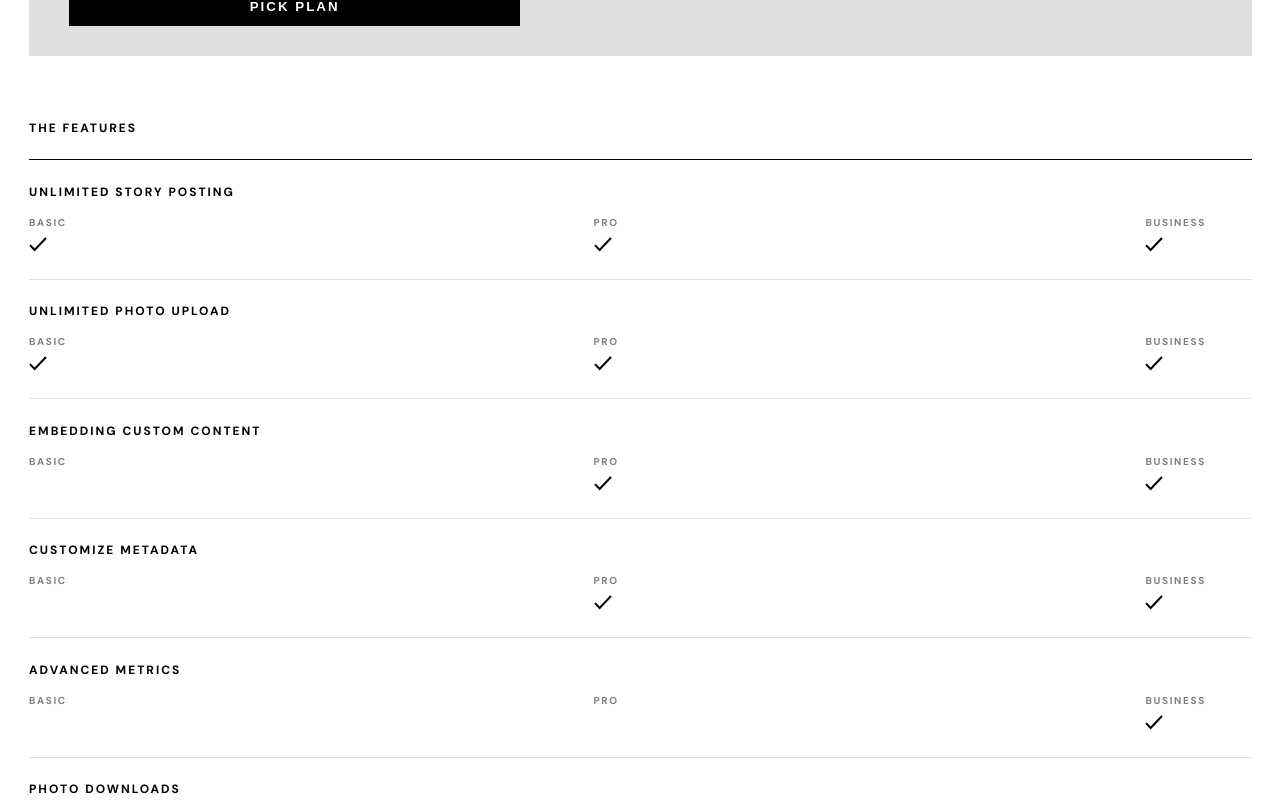
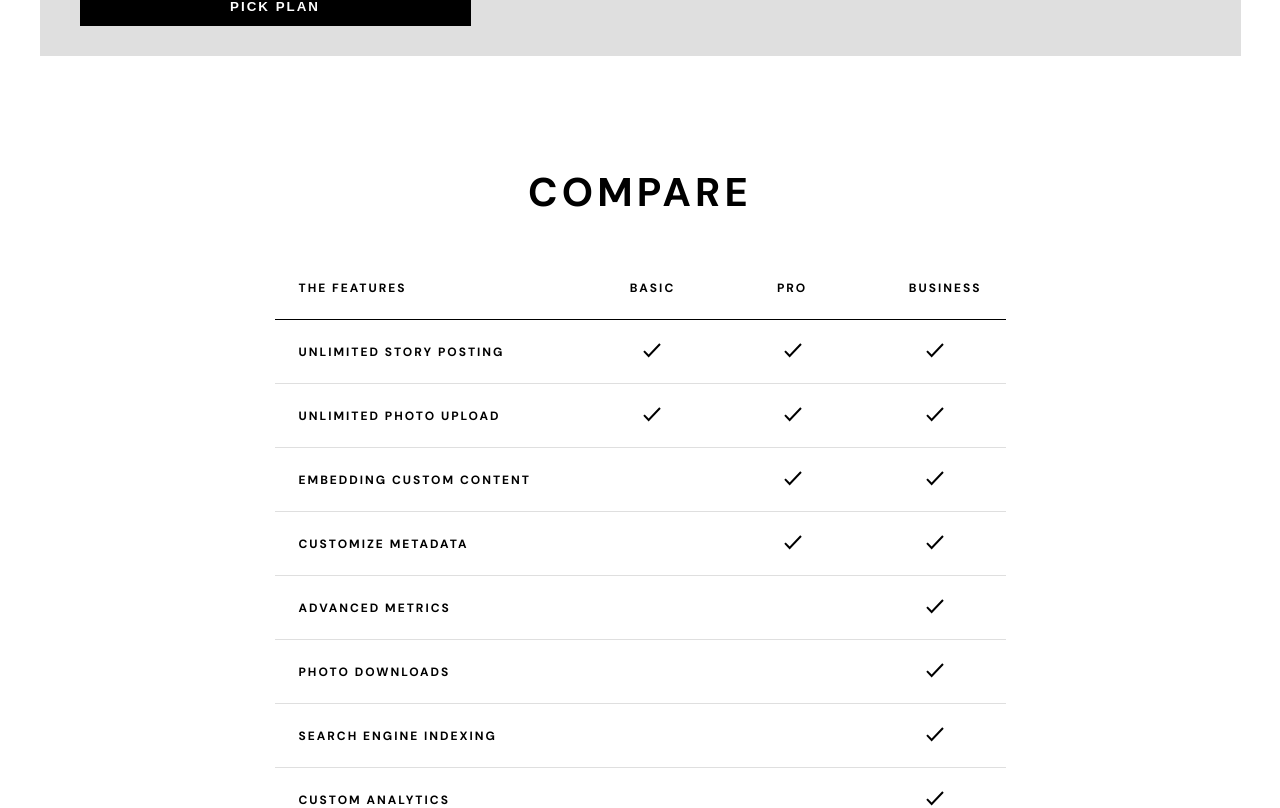
Before and after one commit to DamiGbot/Photosnap, a React (Create React App) app: page /pricing in a window 1280 px wide. Shown: the part 1380-2188 px from the top of the page. Built offline with nearby package versions, Linux system fonts and the light colour scheme.

Commit message:
add responsive design for pricing page features section [Tablet view]

```diff
--- a/src/components/PlansFeatures.js
+++ b/src/components/PlansFeatures.js
@@ -6,6 +6,7 @@ const PlanLevel = (props) => {
 			<p className={classes["plans-level__title"]}>
 				{props.title.toUpperCase()}
 			</p>
+			<div className={classes["plans-level__svg"]}>
 				{props.isAvailable && (
 					<svg xmlns="http://www.w3.org/2000/svg" width="18" height="15">
 						<path
@@ -17,11 +18,13 @@ const PlanLevel = (props) => {
 					</svg>
 				)}
 			</div>
+		</div>
 	);
 };
 
 const PlansFeatures = (props) => {
 	return (
+		<>
 			<div className={classes["plans-features"]}>
 				<h4 className={classes["plans-features__title"]}>
 					{props.title.toUpperCase()}
@@ -33,8 +36,13 @@ const PlansFeatures = (props) => {
 					<PlanLevel title={"business"} isAvailable={props.businessAvailable} />
 				</div>
 
+				{!props.tablet && (
 					<div className={classes["plans-features__line"]}></div>
+				)}
 			</div>
+
+			{props.tablet && <div className={classes["plans-features__line"]}></div>}
+		</>
 	);
 };
 
--- a/src/pages/Pricing.js
+++ b/src/pages/Pricing.js
@@ -8,9 +8,11 @@ import classes from "../sass/pages/Pricing.module.scss";
 
 import pricingPlanData from "../dev-data/assets/pricing/pricingPlan.json";
 import featuresAvailableData from "../dev-data/assets/pricing/featuresAvailable.json";
+import useMediaQuery from "../hooks/useMediaQuery";
 
 const Pricing = () => {
 	const [isYearly, setIsYearly] = useState(false);
+	const screenTablet = useMediaQuery("(min-width: 768px)");
 
 	useEffect(() => {
 		document.title = "Photosnap | Pricing";
@@ -39,6 +41,7 @@ const Pricing = () => {
 			basicAvailable={feature.basic}
 			proAvailable={feature.pro}
 			businessAvailable={feature.business}
+			tablet={screenTablet}
 		/>
 	));
 
@@ -91,9 +94,26 @@ const Pricing = () => {
 			</section>
 
 			<section className={classes["pricing__features"]}>
-				<h3 className={classes["pricing__features--title"]}>
-					{"The features".toUpperCase()}
-				</h3>
+				{screenTablet && (
+					<h2 className={classes["pricing__features--bold"]}>COMPARE</h2>
+				)}
+
+				<div className={classes["pricing__features--group"]}>
+					<h3 className={classes["pricing__features--group-title"]}>
+						{"The features".toUpperCase()}
+					</h3>
+
+					{screenTablet && (
+						<div className={classes["pricing__features--group-sub"]}>
+							{["basic", "pro", "business"].map((el) => (
+								<h3 className={classes["pricing__features--group-title"]}>
+									{el.toUpperCase()}
+								</h3>
+							))}
+						</div>
+					)}
+				</div>
+
 				<div className={classes["pricing__features--line"]}></div>
 
 				<div>{featuresAvailable}</div>
--- a/src/sass/components/PlansFeatures.module.scss
+++ b/src/sass/components/PlansFeatures.module.scss
@@ -29,3 +29,36 @@
 		}
 	}
 }
+
+@include mixins.screen-tablet {
+	.plans {
+		&-features {
+			display: flex;
+			justify-content: space-between;
+
+			&__title {
+				flex-basis: 40%;
+				margin-left: 2.4rem;
+				padding-bottom: 2.35rem;
+			}
+
+			&__available {
+				flex-basis: 60%;
+				justify-content: space-around;
+				align-items: center;
+				margin-bottom: 0;
+				padding-right: 0;
+			}
+		}
+
+		&-level {
+			&__title {
+				display: none;
+			}
+
+			&__svg {
+				width: 1.8rem;
+			}
+		}
+	}
+}
--- a/src/sass/components/PricingPlan.module.scss
+++ b/src/sass/components/PricingPlan.module.scss
@@ -126,10 +126,10 @@
 	}
 
 	.body {
-		width: 80%;
+		width: 70%;
 	}
 
 	.button {
-		width: 80%;
+		width: 70%;
 	}
 }
--- a/src/sass/pages/Pricing.module.scss
+++ b/src/sass/pages/Pricing.module.scss
@@ -71,14 +71,32 @@
 	}
 
 	&__features {
+		max-width: 73.1rem;
 		margin: {
 			left: 2.9rem;
 			right: 2.8rem;
 			bottom: 6.4rem;
 		}
 
-		&--title {
-			@include mixins.features-title(2.3rem);
+		&--bold {
+			font-size: 4rem;
+			text-align: center;
+			margin-bottom: 6.4rem;
+			line-height: 4.8rem;
+			letter-spacing: 0.417rem;
+			font-weight: 700;
+		}
+
+		&--group {
+			&-title {
+				@include mixins.features-title(2.3rem);
+			}
+
+			&-sub {
+				display: flex;
+				flex-basis: 51.5%;
+				justify-content: space-between;
+			}
 		}
 
 		&--line {
@@ -86,3 +104,32 @@
 		}
 	}
 }
+
+@include mixins.screen-tablet {
+	.pricing {
+		&__subscription {
+			margin: {
+				left: 3.95rem;
+				right: 3.95rem;
+				bottom: 11.2rem;
+			}
+		}
+
+		&__features {
+			margin: {
+				left: auto;
+				right: auto;
+				bottom: 11.2rem;
+			}
+
+			&--group {
+				display: flex;
+				margin: {
+					left: 2.4rem;
+					right: 2.4rem;
+				}
+				justify-content: space-between;
+			}
+		}
+	}
+}
```
Lines whose indentation alone changed are shown as unchanged.
